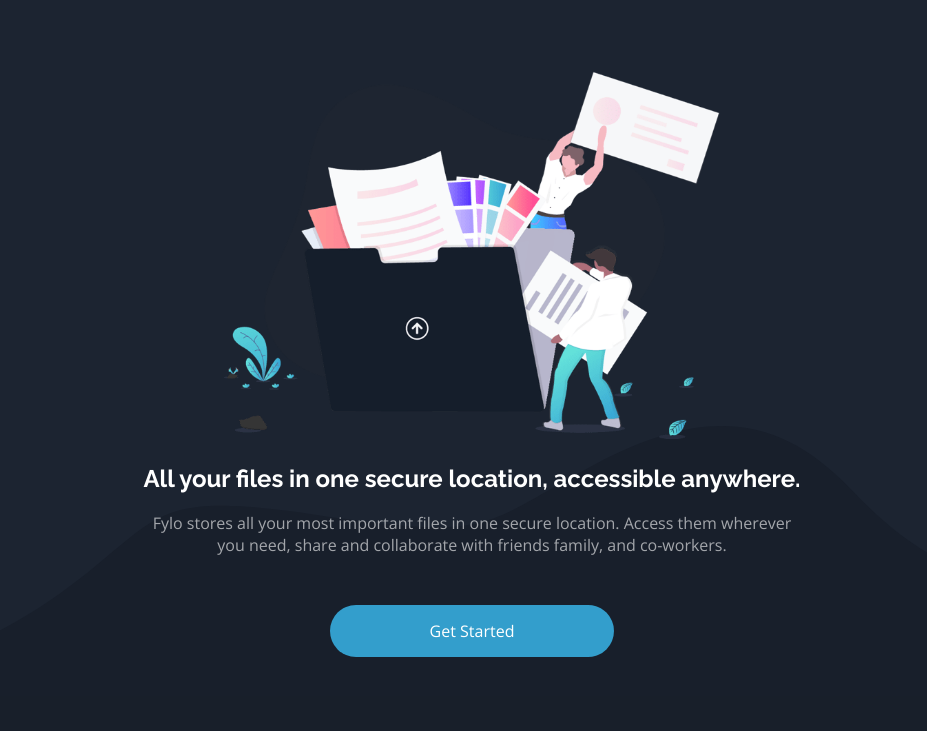
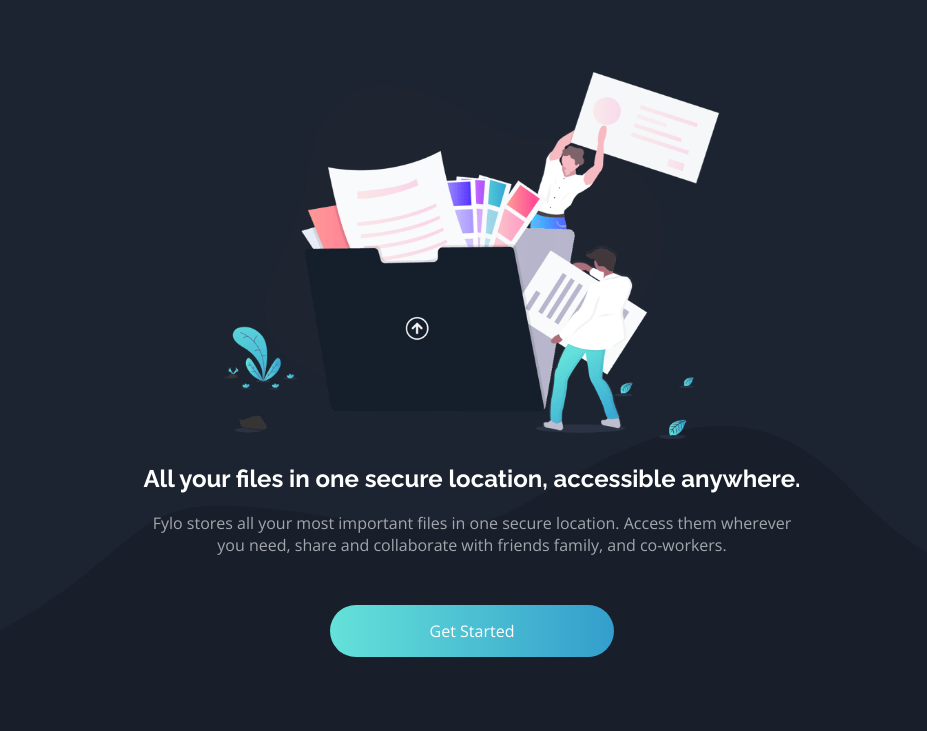
Before and after one commit to Saliou1920/Fylo-dark-theme-landing-page, a plain HTML site: page index.html in a window 1280 px wide. Shown: the part 154-885 px from the top of the page, without its empty margins (168-1095 px from the left). Drawn offline with nearby package versions, Linux system fonts and the light colour scheme.

Commit message:
change buttons backgound color

```diff
--- a/style/styles.css
+++ b/style/styles.css
@@ -79,7 +79,7 @@
     padding-top: 5%;
 }
 .btn , .get-started-btn {
-    background-color: hsl(198, 60%, 50%);
+    background: linear-gradient(to right , hsl(176, 68%, 64%), hsl(198, 60%, 50%) );
 	border-radius:28px;
 	display:inline-block;
 	cursor:pointer;
@@ -93,8 +93,8 @@
 .get-started-btn {
     padding:15px 5%;
 }
-.btn:hover {
-    background-color: hsl(176, 68%, 64%);
+.btn:hover, .get-started-btn:hover {
+    background: hsl(176, 68%, 64%);
     color: white;
 
 }
```
